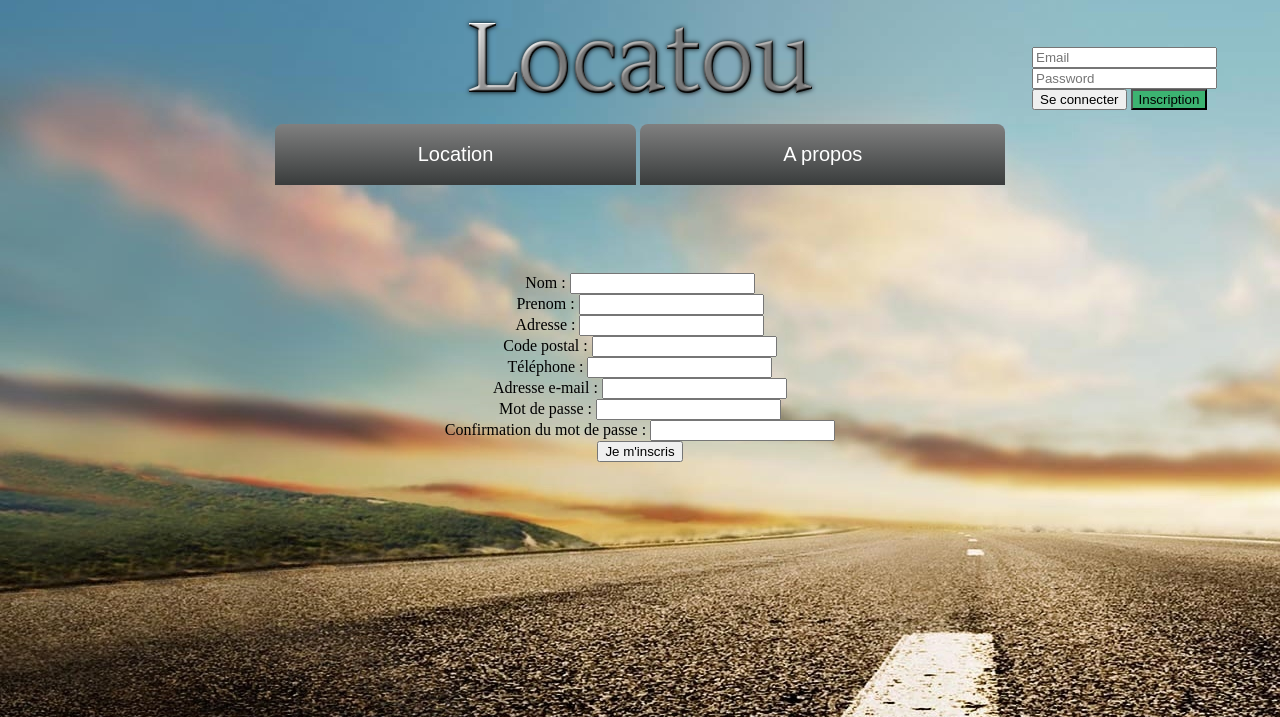
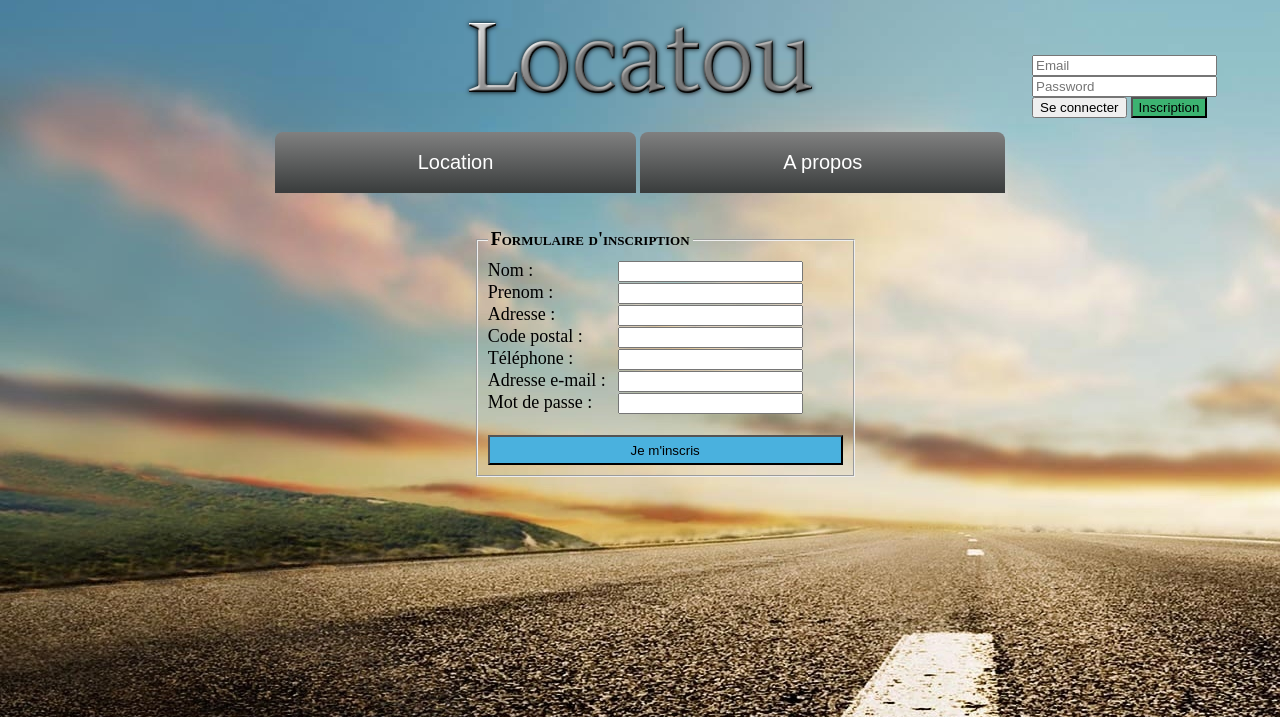
Before and after one commit to Dadidaderp/Locatou, a PHP site: page /inscription.html in a window 1280 px wide. Shown: the top 717 px of the page. Run offline with PHP 8.4, Linux system fonts and the light colour scheme.

Commit message:
Commit Leo
Motif des formulaires (donc css) et quelques bugs réglé

```diff
--- a/inscription.html
+++ b/inscription.html
@@ -46,18 +46,25 @@
 </head>
 <body>
 
-<div id="regist">
+    <br>
+    <br>
+
+<div id="louer">
+
 	<form method="post" action="inscription.php">
-		<label>Nom : <input type="text" name="nom"/></label><br/>
-		<label>Prenom : <input type="text" name="prenom"/></label><br/>
-		<label>Adresse : <input type="text" name="adresse"/></label><br/>
-		<label>Code postal : <input type="text" name="codePostal"/></label><br/>
-		<label>Téléphone : <input type="text" name="telephone"/></label><br/>
-		<label>Adresse e-mail : <input type="text" name="email"/></label><br/>
-		<label>Mot de passe : <input type="password" name="pass"/></label><br/>
-		<label>Confirmation du mot de passe : <input type="password" name="pass2"/></label><br/>
-		<input type="submit" name="inscris" value="Je m'inscris"/>
-	</form>
+            <fieldset>
+                <legend>Formulaire d'inscription</legend>
+                <label>Nom : </label><input type="text" name="nom" required=""/><br/>
+                <label>Prenom : </label><input type="text" name="prenom" required=""/><br/>
+		<label>Adresse : </label><input type="text" name="adresse" required=""/><br/>
+		<label>Code postal : </label><input type="text" name="codePostal" required=""/><br/>
+		<label>Téléphone : </label><input type="tel" name="telephone" pattern="06[0-9]{8}" required=""><br/>
+		<label>Adresse e-mail : </label><input type="text" name="email" required=""/><br/>
+                <label>Mot de passe : </label><input type="password" name="pass" required=""/><br><br>
+		<input class="inscrit" type="submit" name="inscris" value="Je m'inscris"/>
+            </fieldset>
+        </form>
+
 </div>
 
 </body>
--- a/menu_modeles.php
+++ b/menu_modeles.php
@@ -42,6 +42,10 @@
 
 <body>
 
+    <br>
+    <br>
+    <br>
+
 	<div id="audi-logo">
 		<a href="audi.php"> <img class="logo" src="images/audi-logo.png" alt="audi-logo" height="100px"> </a>
 	</div>
--- a/style.css
+++ b/style.css
@@ -5,6 +5,29 @@ body{
     background-attachment: fixed;
     background-repeat: no-repeat;
 }
+
+
+form label{
+
+    display: inline-block;
+    width: 130px;
+}
+
+
+fieldset {
+  margin-bottom: 15px;
+  margin-left: 37%;
+  padding: 10px;
+  width: 25%;
+  font-size: large;
+}
+
+legend {
+  padding: 0px 3px;
+  font-weight: bold;
+  font-variant: small-caps;
+}
+
 
 .slideshow {
     width: 800px;
@@ -64,6 +87,7 @@ body{
 }
 .titre{
     text-align: center;
+    font-size: x-large;
 }
 
 .sous_titre {
@@ -106,10 +130,12 @@ body{
     text-align: center;
 }
 
-#louer{
 
-    margin-top: 7%;
-    text-align: center;
+
+
+
+
+
 }
 
 #location
@@ -310,7 +336,17 @@ body{
 .boutonCommander
 {
     height: 30px;
+    width: 355px;
     background-color: #4AB1DE;
     color: black;
     text-align: center;
 }
+
+.inscrit
+{
+    height: 30px;
+    width: 355px;
+    background-color: #4AB1DE;
+    color: black;
+    text-align: center;
+}
```
Also changed, not shown: location.php (+5 -15 lines), louer.php (+20 -19 lines).
